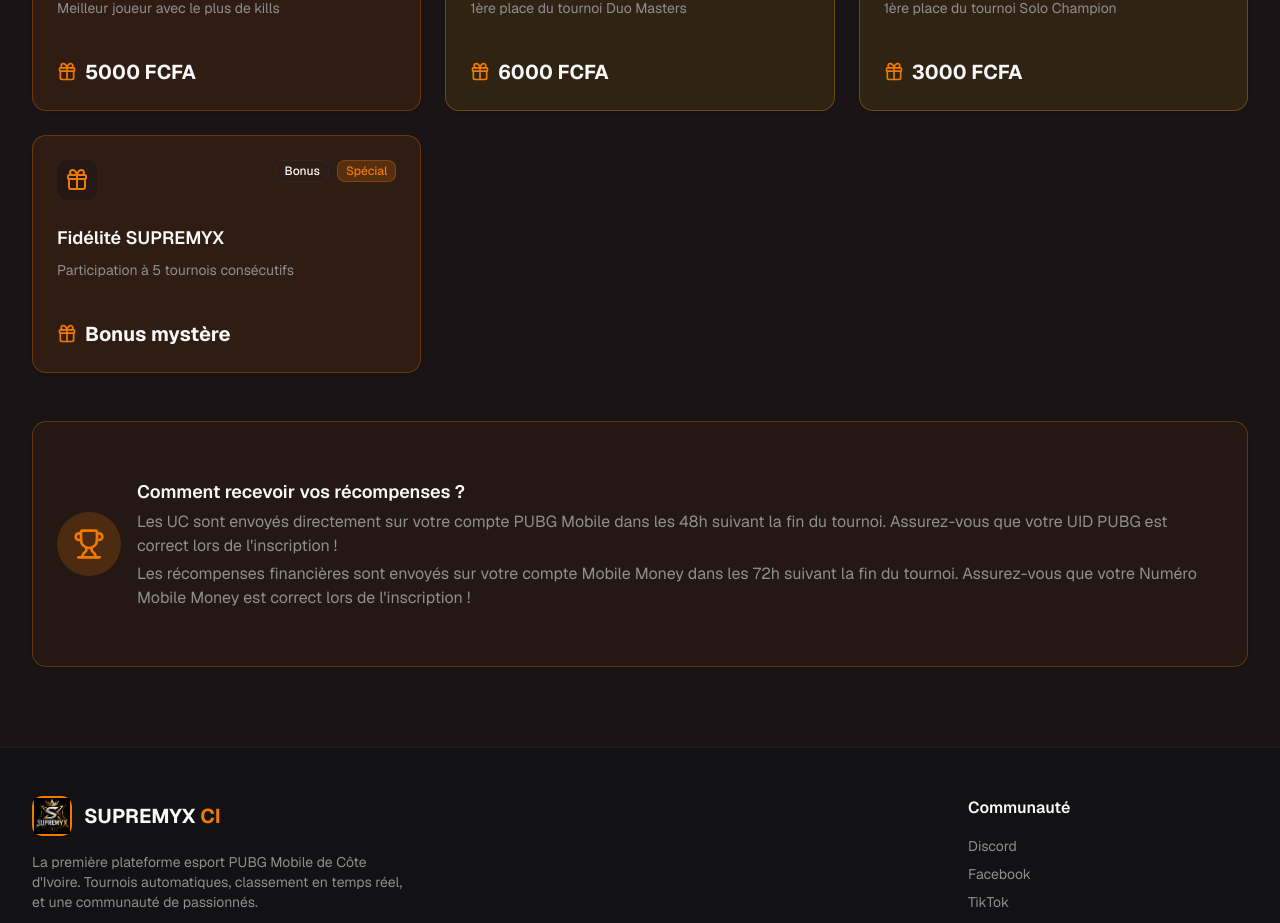
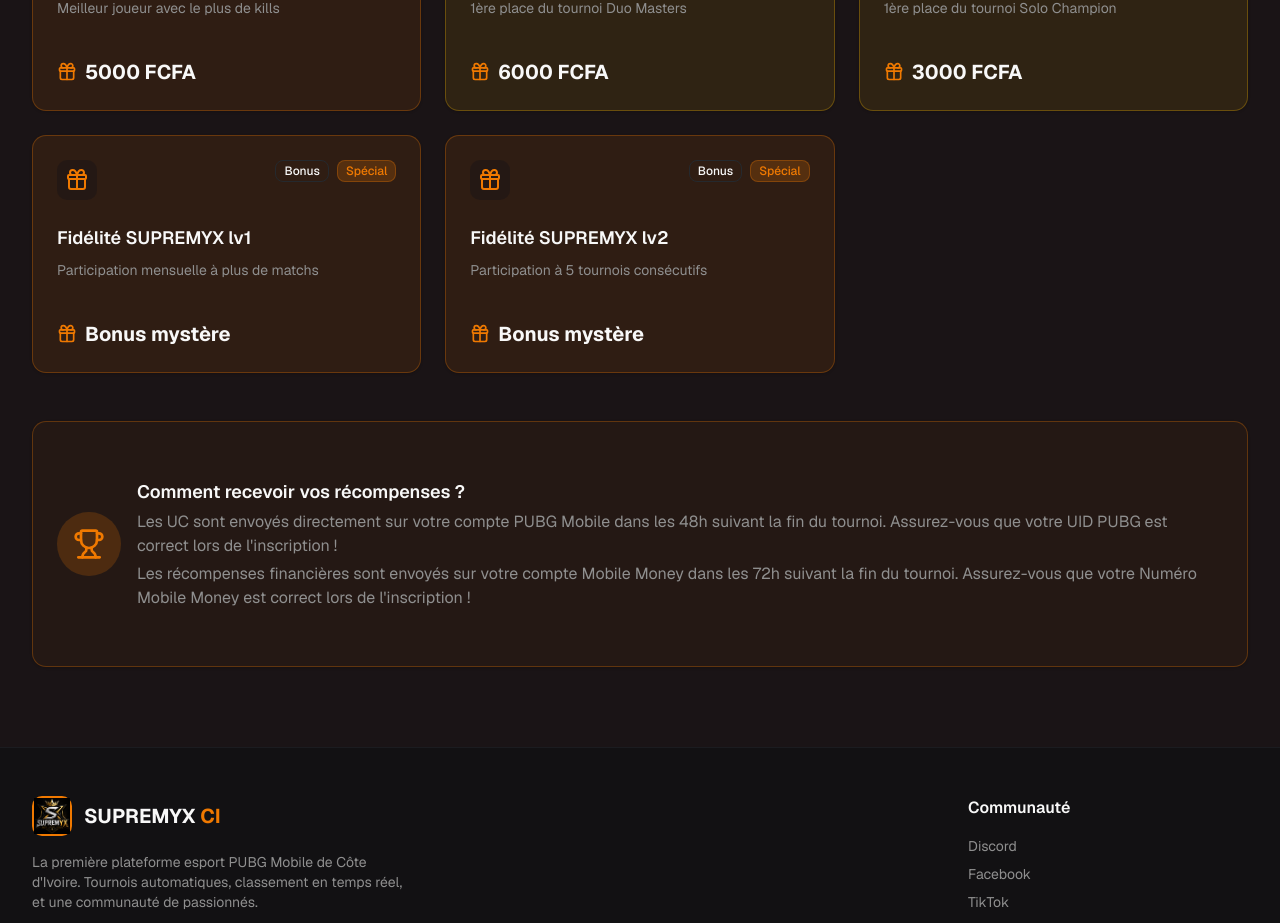
Before and after one commit to supremyx/supremyx-siteweb, a Next.js app: page /recompenses in a window 1280 px wide. Shown: the part 840-1763 px from the top of the page. Built offline with nearby package versions, Linux system fonts and the light colour scheme.

Commit message:
Update rewards-section.tsx

```diff
--- a/components/rewards-section.tsx
+++ b/components/rewards-section.tsx
@@ -69,9 +69,18 @@ const rewards: Reward[] = [
     tier: "gold",
     category: "Solo",
   },
+    {
+    id: "7",
+    title: "Fidélité SUPREMYX lv1",
+    description: "Participation mensuelle à plus de matchs",
+    prize: "Bonus mystère",
+    icon: <Gift className="size-6" />,
+    tier: "special",
+    category: "Bonus",
+  },
   {
-    id: "7",
-    title: "Fidélité SUPREMYX",
+    id: "8",
+    title: "Fidélité SUPREMYX lv2",
     description: "Participation à 5 tournois consécutifs",
     prize: "Bonus mystère",
     icon: <Gift className="size-6" />,
```
